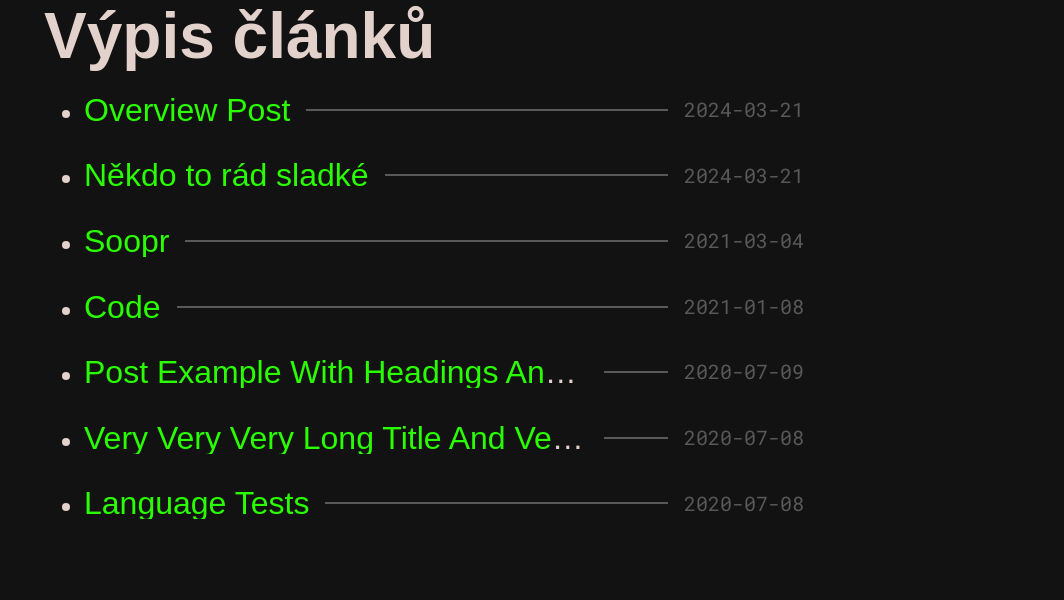
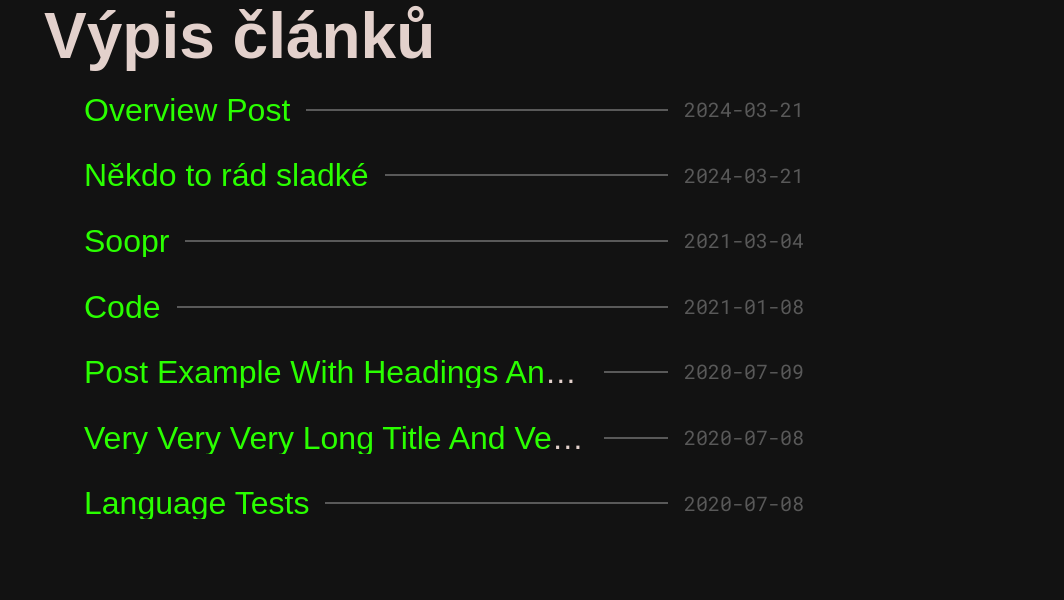
Before and after one commit to scherrer-txt/bts, a Jekyll site: the page built from vypis.html, in a window 1280 px wide. Shown: the part 310-910 px from the top of the page, without its empty margins (216-1280 px from the left). Built offline with Jekyll 4.4.1, drawn with Linux system fonts in a browser that asks for light colours; some web fonts are replaced.

Commit message:
Update post_list.html

```diff
--- a/_includes/post_list.html
+++ b/_includes/post_list.html
@@ -1,5 +1,5 @@
 {% if site.posts.size > 0 %}
-  <ul>
+  <ul class="list-without-markers">
     {% for post in site.posts %}
       <li class="post-list-item">
         <div class="post-list-content">
```
